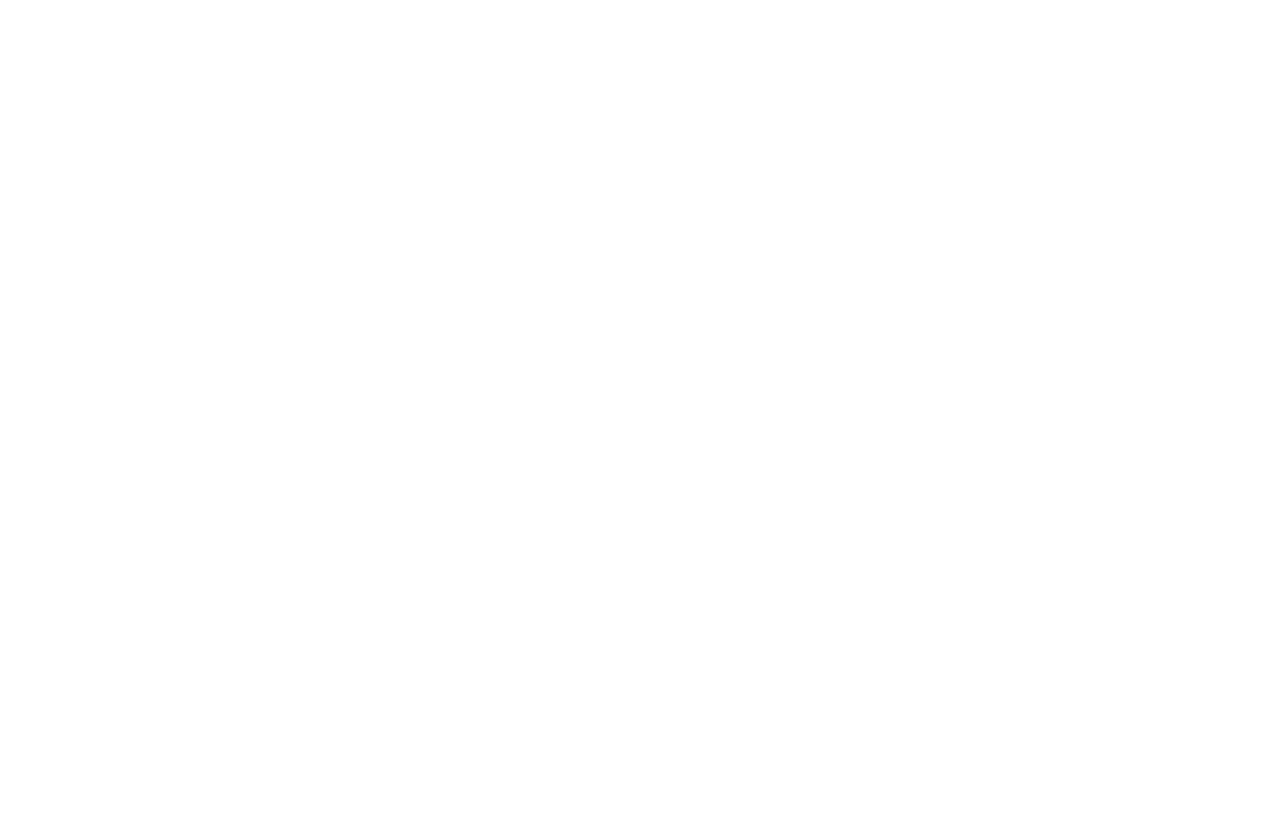
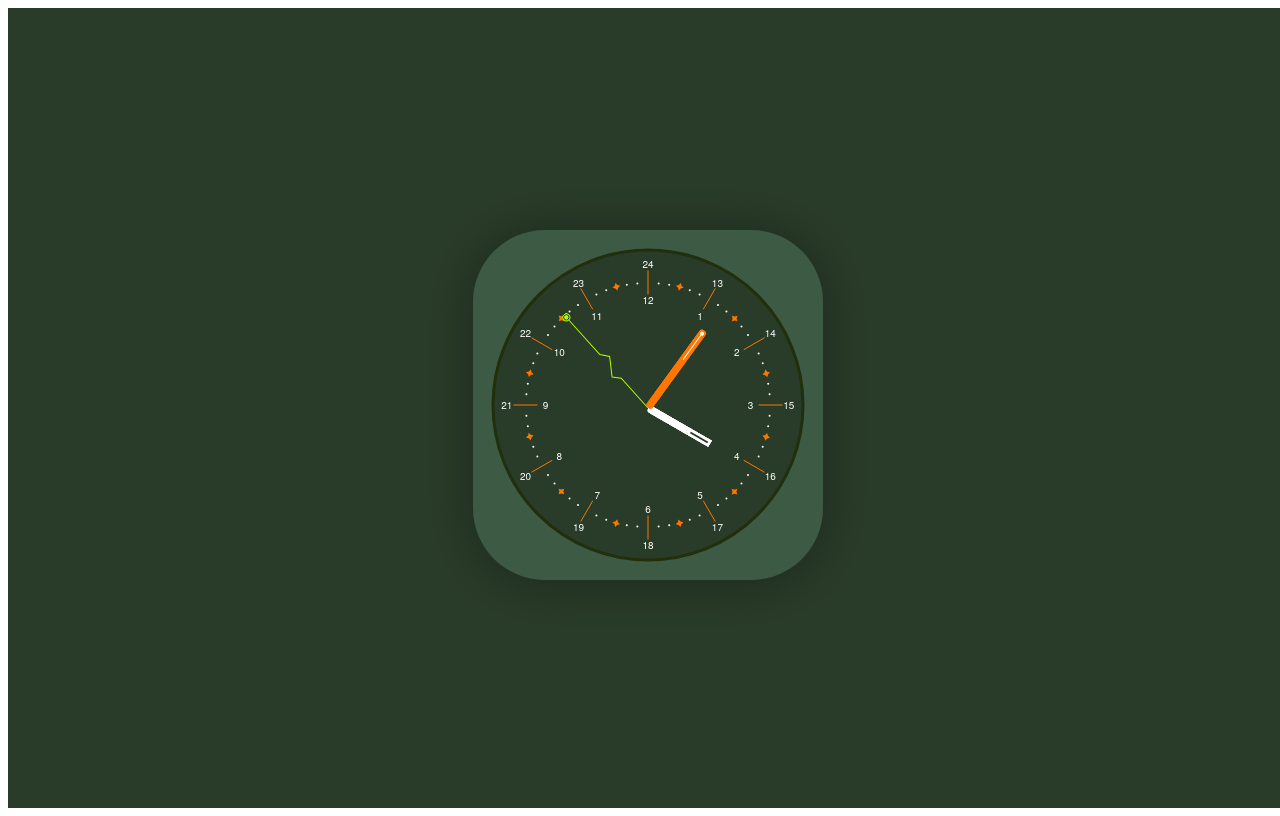
Before and after one commit to Charlenewwww/JS-Clock, a plain HTML site: page index.html in a window 1280 px wide. Drawn offline with nearby package versions, Linux system fonts and the light colour scheme.

Commit message:
JS + html + css

```diff
--- a/index.css
+++ b/index.css
@@ -0,0 +1,46 @@
+#app{
+    width: 1280px;
+    height: 800px;
+    margin: 0 auto;
+    background: #293B29 0% 0% no-repeat padding-box;
+    display: flex;
+    justify-content: center;
+    align-items: center;
+}
+
+.clock-body{
+    position: relative;
+    width: 500px;
+    height: 500px;
+}
+
+.clock-body img{
+    width: 100%;
+    height: 100%;
+}
+
+
+.clock-hand img{
+    position: absolute;
+    top: 50%;
+    left: 50%;
+}
+
+.clock-hand img:nth-child(1){
+   z-index: 1;
+   width: 8px;
+   height: 96px;
+   transform-origin: top;
+}
+
+.clock-hand img:nth-child(2){
+    width: 72px;
+    height: 8px;
+    transform-origin: left;
+}
+
+.clock-hand img:nth-child(3){
+    width: 14px;
+    height: 126px;
+    transform-origin: top;
+}
--- a/index.html
+++ b/index.html
@@ -5,7 +5,22 @@
     <meta http-equiv="X-UA-Compatible" content="IE=edge">
     <meta name="viewport" content="width=device-width, initial-scale=1.0">
     <title>Clock</title>
+    <link rel="stylesheet" href="./index.css">
+    <!-- 引入vue -->
+    <script src="https://cdn.jsdelivr.net/npm/vue@2.6.14/dist/vue.js"></script>
+</head>
 </head>
 <body>
+    <div id="app">
+        <div class="clock-body">
+            <img src="./img/clock-bg.svg" alt="">
+            <div class="clock-hand">
+                <img :style="{transform: 'translate(-50%,0) '+'rotate('+miuntesAngle+'deg)'}" src="./img/minute-hand.svg" alt="">
+                <img :style="{transform: 'translate(0,-50%) '+'rotate('+hoursAngle+'deg)'}" src="./img/hour-hand.svg" alt="">
+                <img :style="{transform: 'translate(-50%,0) '+'rotate('+secondsAngle+'deg)'}" src="./img/second-hand.svg" alt="">
+            </div>
+        </div>
+    </div>
+    <script src="./index.js"></script>
 </body>
 </html>
--- a/index.js
+++ b/index.js
@@ -0,0 +1,31 @@
+var app = new Vue({
+    el: '#app',
+    data() {
+        return {
+            seconds: '',
+            miuntes: '',
+            hours: '',
+            secondsAngle: '',
+            miuntesAngle: '',
+            hoursAngle: ''
+        }
+    },
+    created() {
+        const timer = () => {
+            let today = new Date();
+            this.seconds = parseInt(today.getSeconds())
+            this.miuntes = parseInt(today.getMinutes())
+            this.hours = parseInt(today.getHours())
+            this.hours = (this.hours + 11) % 12 + 1;
+            this.secondsAngle = this.seconds * 6 + 180
+            this.miuntesAngle = this.miuntes * 6 + 180
+            this.hoursAngle = this.hours * 30 + 270
+        }
+        timer()
+
+        setInterval(() => {
+            timer()
+        }, 1000)
+
+    }
+})
```
Also changed, not shown: img/clock-bg.svg (added), img/hour-hand.svg (added), img/minute-hand.svg (added), img/second-hand.svg (added).
